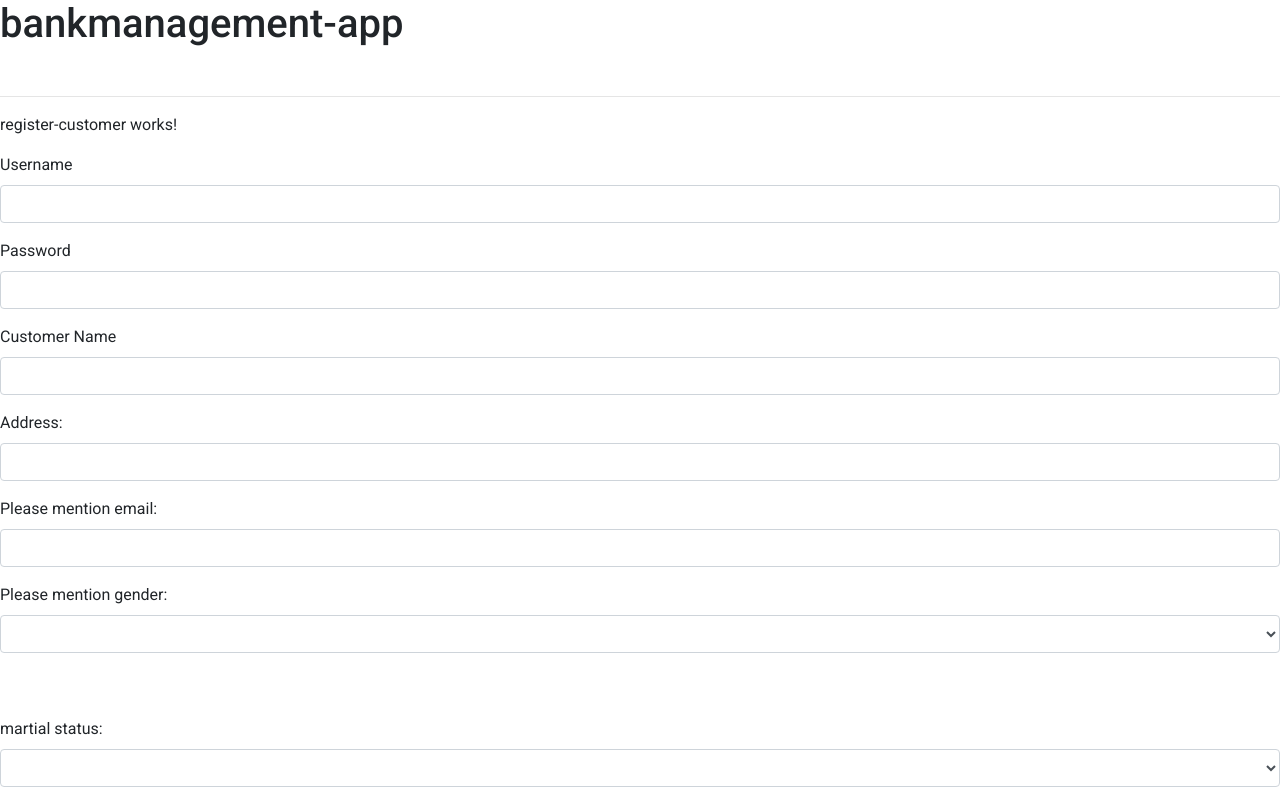
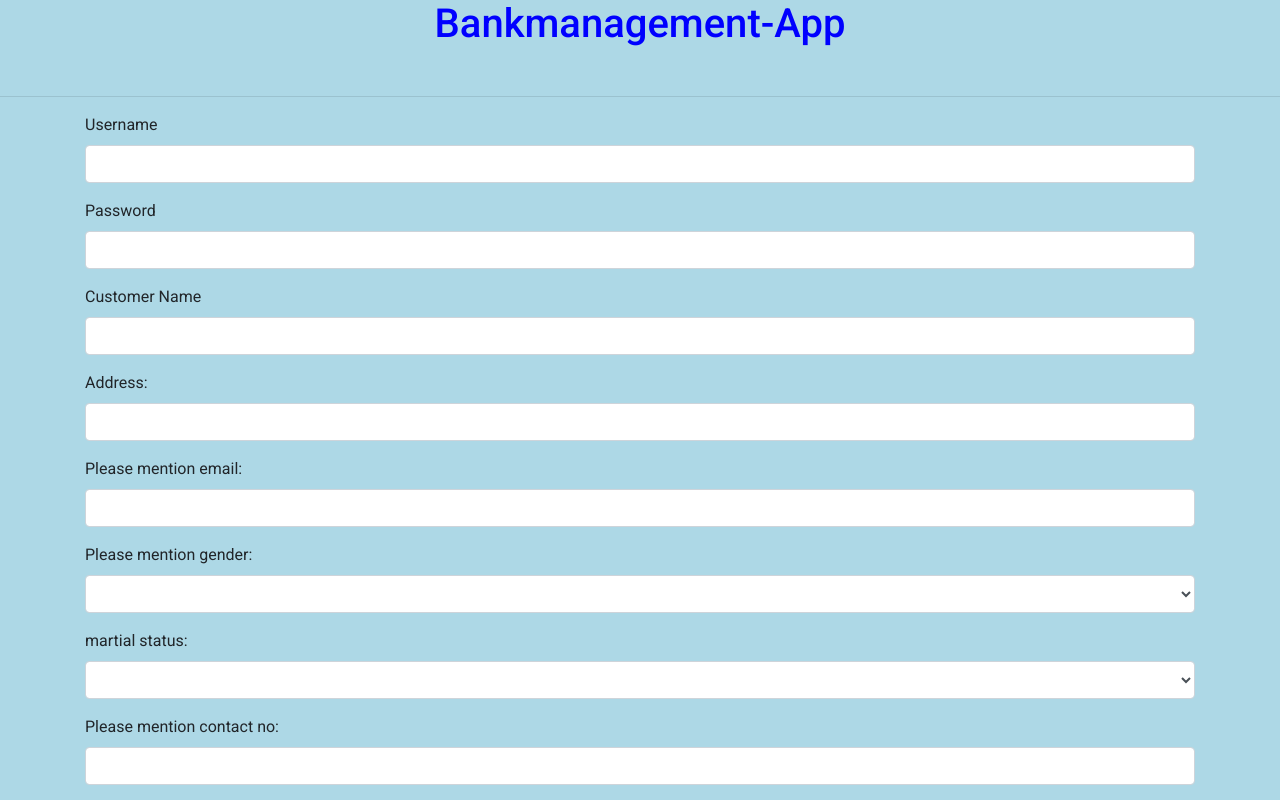
Before and after one commit to sanando1111/bankmanagement, an Angular app in the folder bankmanagement-app/: page /register in a window 1280 px wide. Shown: the top 800 px of the page. Built offline with nearby package versions, Linux system fonts and the light colour scheme.

Commit message:
Adding basic styles

```diff
--- a/bankmanagement-app/src/app/app.component.css
+++ b/bankmanagement-app/src/app/app.component.css
@@ -0,0 +1,7 @@
+h1{
+    color:blue;
+    text-align: center;
+}
+.app_style{
+    background-color: lightblue;
+}
--- a/bankmanagement-app/src/app/app.component.html
+++ b/bankmanagement-app/src/app/app.component.html
@@ -1,8 +1,9 @@
 <!-- <app-applyloan></app-applyloan> -->
-
+<div class="app_style">
 <h1>{{title}} </h1>
 <br/>
 <hr/>
  <div>
     <router-outlet></router-outlet>
  </div>
+ </div>
--- a/bankmanagement-app/src/app/app.component.ts
+++ b/bankmanagement-app/src/app/app.component.ts
@@ -6,5 +6,5 @@ import { Component } from '@angular/core';
   styleUrls: ['./app.component.css']
 })
 export class AppComponent {
-  title = 'bankmanagement-app';
+  title = 'Bankmanagement-App';
 }
--- a/bankmanagement-app/src/app/register-customer/register-customer.component.css
+++ b/bankmanagement-app/src/app/register-customer/register-customer.component.css
@@ -0,0 +1,3 @@
+.error{
+    font-style: italic;
+}
--- a/bankmanagement-app/src/app/register-customer/register-customer.component.html
+++ b/bankmanagement-app/src/app/register-customer/register-customer.component.html
@@ -1,141 +1,73 @@
-<p>register-customer works!</p>
 
-
-
-<div>
-
+<div class="container">
+        <div class="col-xs-16">
     <form (ngSubmit)="onSubmit()">
+        <div class="form-group">
+            <label for="name">Username</label>
+            <input type="text" class="form-control" id="username" required [(ngModel)]="customer.username"
+                name="username">
+        </div>
 
         <div class="form-group">
+            <label for="name">Password</label>
+            <input type="password" class="form-control" id="password" required [(ngModel)]="customer.password"
+                name="password" (focusout)="onChangepassword($event)">
+            <p>{{errorMsgPassword}}</p>
+        </div>
 
-            <label for="name">Username</label>
+        <div class="form-group">
+            <label for="name">Customer Name</label>
+            <input type="text" class="form-control" id="name" required [(ngModel)]="customer.name" name="name"
+                (keypress)="onChangename($event)">
+        </div>
 
-            <input type="text" class="form-control" id="username" required [(ngModel)]="customer.username"
+        <div class="form-group">
+            <label for="address">Address:</label>
+            <input type="text" class="form-control" id="address" required [(ngModel)]="customer.address" name="address">
+        </div>
 
-                name="username">
+        <div class="form-group">
+            <label for="email">Please mention email:</label>
+            <input type="email" id="email" class="form-control" name="email" [(ngModel)]="customer.email"
+                (focusout)="checkEmail($event)">
+            <div class="error"><p class="error">{{errorMsgEmail}}</p></div>
+        </div>
 
+        <div class="form-group">
+            <label for="gender">Please mention gender:</label>
+            <select name="gender" class="form-control" id="gender" [(ngModel)]="customer.gender">
+                <option value="male">male</option>
+                <option value="female">female</option>
+                <option value="other">other</option>
+            </select>
         </div>
 
 
+        <div class="form-group">
+            <label for="marital"> martial status:</label>
+            <select name="marital" class="form-control" id="marital" [(ngModel)]="customer.maritalStatus">
+                <option value="married">married</option>
+                <option value="unmarried">unmarried</option>
+            </select>
+        </div>
 
         <div class="form-group">
-
-            <label for="name">Password</label>
-
-            <input type="password" class="form-control" id="password" required [(ngModel)]="customer.password"
-
-                name="password" (focusout)="onChangepassword($event)">
-
-            <p>{{errorMsgPassword}}</p>
-
+            <label for="contact">Please mention contact no:</label>
+            <input type="number" class="form-control" id="contact" name="contact" maxlength="10"
+                [(ngModel)]="customer.contactNumber" (focusout)="checkLength($event)">
+            <p>{{contactErrorMsg}}</p>
         </div>
 
-
-
         <div class="form-group">
-
-            <label for="name">Customer Name</label>
-
-            <input type="text" class="form-control" id="name" required [(ngModel)]="customer.name" name="name"
-
-                (keypress)="onChangename($event)">
-
+            <label for="account_type">Account type:</label>
+            <select name="account_type" class="form-control" id="account_type" [(ngModel)]="customer.accountType">
+                <option value="salary">salary</option>
+                <option value="savings">savings</option>
+            </select>
         </div>
 
-
-
-        <div class="form-group">
-
-            <label for="address">Address:</label>
-
-            <input type="text" class="form-control" id="address" required [(ngModel)]="customer.address" name="address">
-
-        </div>
-
-
-
-        <div class="form-group">
-
-            <label for="email">Please mention email:</label>
-
-            <input type="email" id="email" class="form-control" name="email" [(ngModel)]="customer.email"
-
-                (focusout)="checkEmail($event)">
-
-            <p>{{errorMsgEmail}}</p>
-
-        </div>
-
-
-
-        <div class="form-group">
-
-            <label for="gender">Please mention gender:</label>
-
-            <select name="gender" class="form-control" id="gender" [(ngModel)]="customer.gender">
-
-                <option value="male">male</option>
-
-                <option value="female">female</option>
-
-                <option value="other">other</option>
-
-            </select><br><br>
-
-        </div>
-
-
-
-        <div class="form-group">
-
-            <label for="marital"> martial status:</label>
-
-            <select name="marital" class="form-control" id="marital" [(ngModel)]="customer.maritalStatus">
-
-                <option value="married">married</option>
-
-                <option value="unmarried">unmarried</option>
-
-            </select>
-
-        </div>
-
-
-
-        <div class="form-group">
-
-            <label for="contact">Please mention contact no:</label>
-
-            <input type="number" class="form-control" id="contact" name="contact" maxlength="10"
-
-                [(ngModel)]="customer.contactNumber" (focusout)="checkLength($event)">
-
-            <p>{{contactErrorMsg}}</p>
-
-        </div>
-
-
-
-        <div class="form-group">
-
-            <label for="account_type">Account type:</label>
-
-            <select name="account_type" class="form-control" id="account_type" [(ngModel)]="customer.accountType">
-
-                <option value="salary">salary</option>
-
-                <option value="savings">savings</option>
-
-            </select>
-
-        </div>
-
-
-
         <button type="submit" class="btn btn-success">Submit</button>
-
         <button type="button" (click)="onCancel()">Cancel</button>
-
     </form>
-
 </div>
+</div>
```
